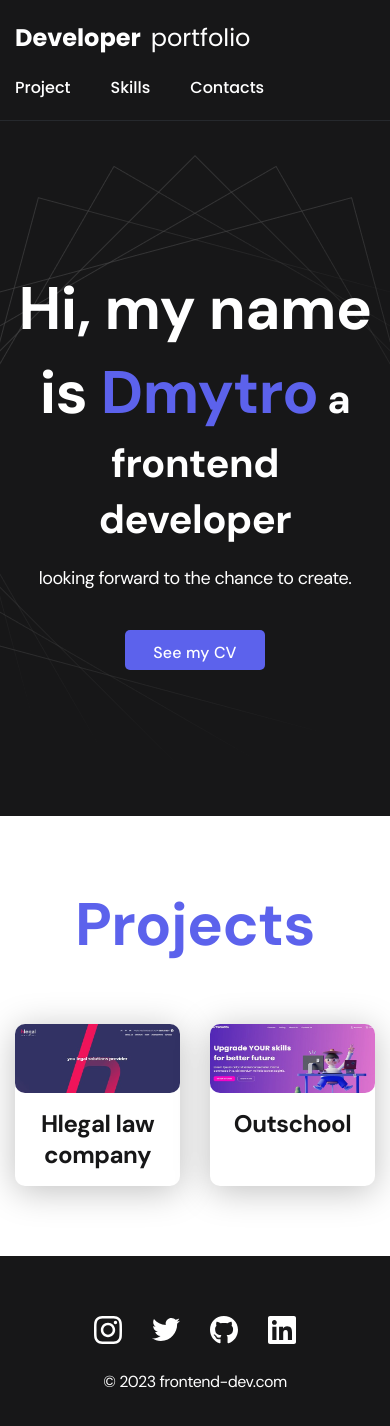
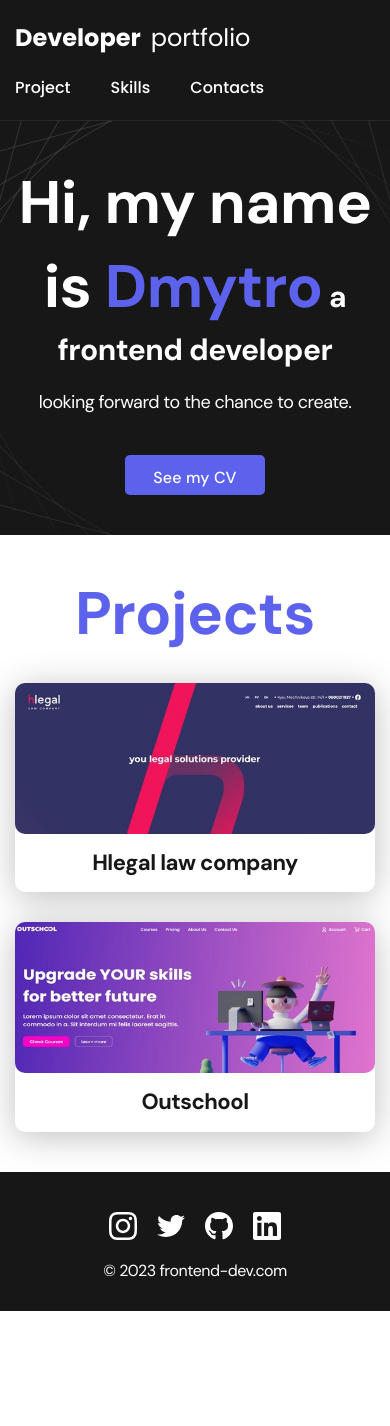
Before and after one commit to Dmytro1808/PortfolioWeb, a React (Create React App) app: page / in a window 390 px wide. Shown: the top 1426 px of the page. After the commit the page ends 1311 px from the top, so only its background shows below. Built offline with nearby package versions, Linux system fonts and the light colour scheme.

Commit message:
Correct style

```diff
--- a/src/components/Header/Header.css
+++ b/src/components/Header/Header.css
@@ -38,3 +38,59 @@
 .header__text p + p {
   margin-top: 0.5em;
 }
+
+@media (max-width: 620px) {
+  .header__title {
+    font-size: 30px;
+  }
+
+  .header {
+    min-height: unset;
+  }
+  .section {
+    padding: 40px 0;
+  }
+  .title-1 {
+    margin-bottom: 30px;
+    font-size: 45px;
+  }
+  .projects {
+    grid-template-columns: repeat(1, 1fr);
+  }
+  .project__title {
+    font-size: 22px;
+  }
+  .footer {
+    padding: 40px 0 30px;
+  }
+  .social__item {
+    width: 28px;
+  }
+  .social {
+    column-gap: 20px;
+  }
+  .footer__wrapper {
+    row-gap: 20px;
+  }
+  .title-2 {
+    font-size: 30px;
+    margin-bottom: 10px;
+  }
+  .content-list {
+    row-gap: 20px;
+  }
+  .content-list__item {
+    font-size: 16px;
+  }
+  .project-details__desc {
+    font-size: 20px;
+    margin-bottom: 20px;
+  }
+  .container_project {
+    display: inline;
+    gap: 50px;
+  }
+  .mt-40 {
+    margin-top: 40px;
+  }
+}
--- a/src/components/Header/Header.js
+++ b/src/components/Header/Header.js
@@ -1,3 +1,4 @@
+import "../../styles/main.css";
 import "./Header.css";
 import { Link } from "react-router-dom";
 
--- a/src/components/ItemProject/ItemProject.js
+++ b/src/components/ItemProject/ItemProject.js
@@ -4,7 +4,7 @@ import Btn from "../Btn/Btn";
 function ItemProject({ title, img, skills, gitHubLink, siteLink }) {
   return (
     <>
-      <div>
+      <div className="hlegal-item">
         <h1 className="title-1">{title}</h1>
         <img className="project-details__cover" src={img} alt={title} />
         <div className="project-details__desc">
--- a/src/containers/Projects/Projects.css
+++ b/src/containers/Projects/Projects.css
@@ -22,7 +22,6 @@
   border-radius: 10px;
 }
 
-
 /*Button*/
 .btn {
   display: inline-block;
@@ -37,7 +36,7 @@
   transition: opacity 0.2s ease-in;
 }
 
-.section {
+.section_project {
   padding: 70px 0;
 }
 .title-1 {
@@ -54,3 +53,11 @@
   margin-bottom: 20px;
   font-weight: 700;
 }
+@media (max-width: 620px) {
+  .section_project {
+    padding: 15px 0;
+  }
+  .hlegal-item {
+    margin-bottom: 20px;
+  }
+}
--- a/src/containers/Projects/Projects.js
+++ b/src/containers/Projects/Projects.js
@@ -5,7 +5,7 @@ import { projects } from "../../helpers/ItemProjectList";
 function Projects() {
   return (
     <>
-      <main className="section">
+      <main className="section_project">
         <div className="container_project">
           {projects.map((project) => {
             return (
--- a/src/containers/Skills/Skills.css
+++ b/src/containers/Skills/Skills.css
@@ -34,3 +34,11 @@
   max-width: 1200px;
   padding: 0 15px;
 }
+@media (max-width: 620px) {
+  .section {
+    padding: 40px 0;
+  }
+  .title-1 {
+    margin-bottom: 30px;
+  }
+}
--- a/src/containers/StartPage/StartPage.css
+++ b/src/containers/StartPage/StartPage.css
@@ -39,3 +39,8 @@
   background-color: var(--white);
   border-radius: 10px;
 }
+@media (max-width: 620px) {
+  .title-1 {
+    margin-bottom: 30px;
+  }
+}
--- a/src/styles/main.css
+++ b/src/styles/main.css
@@ -71,7 +71,7 @@ body {
     margin-bottom: 20px;
   }
   .container_project {
-    display: block;
+    display: inline;
     gap: 50px;
   }
   .mt-40 {
```
